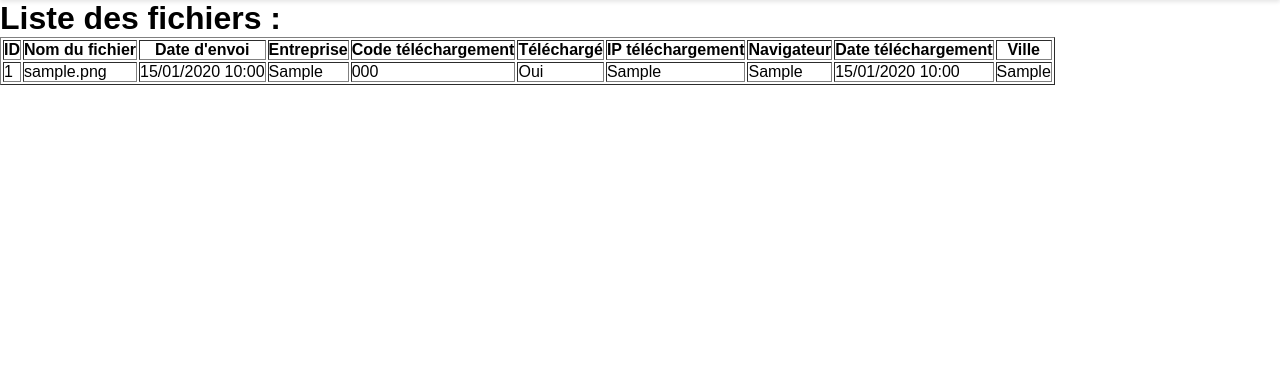
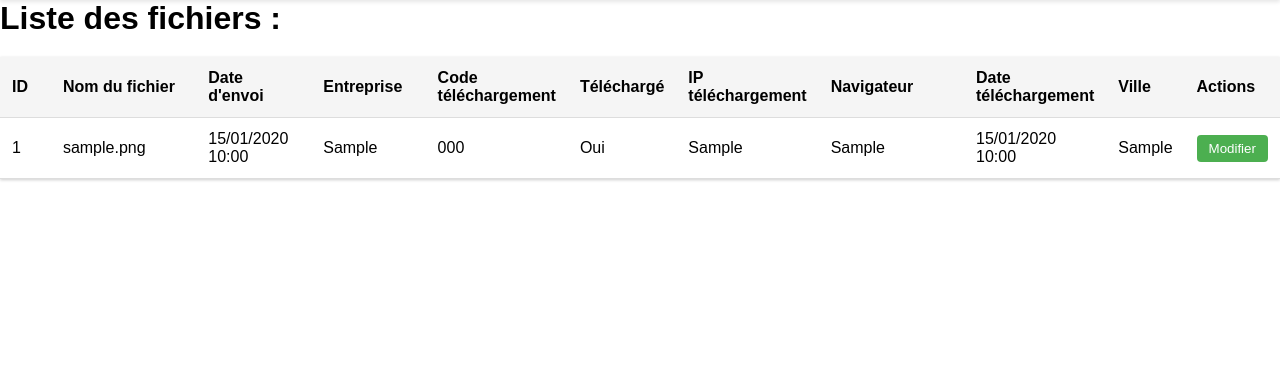
Before and after one commit to Povator/telelec-transfert, a PHP site: page /admin/dashboard.php in a window 1280 px wide. Shown: the part 66-446 px from the top of the page. Run offline with PHP 8.4, Linux system fonts and the light colour scheme; tables that the repository leaves empty or names only in its code hold one stand-in row (values such as "Sample post").

Commit message:
Amelioration dashboard admin

```diff
--- a/Transfert/send.php
+++ b/Transfert/send.php
@@ -3,7 +3,7 @@
   <head>
       <meta charset="UTF-8">
       <meta name="viewport" content="width=device-width, initial-scale=1.0">
-      <title>Transfert Tetelec</title>
+      <title>Transfert TeLelec</title>
       <link rel="stylesheet" href="/style.css">
       <style>
         #dropZone {
--- /dev/null
+++ b/admin/admin.css
@@ -0,0 +1,120 @@
+.admin-table {
+    width: 100%;
+    border-collapse: collapse;
+    margin: 20px 0;
+    background: white;
+    box-shadow: 0 1px 3px rgba(0,0,0,0.2);
+}
+
+.admin-table th, .admin-table td {
+    padding: 12px;
+    text-align: left;
+    border-bottom: 1px solid #ddd;
+}
+
+.admin-table th {
+    background-color: #f5f5f5;
+    font-weight: bold;
+}
+
+.admin-table tr:hover {
+    background-color: #f9f9f9;
+}
+
+.edit-btn {
+    padding: 6px 12px;
+    background-color: #4CAF50;
+    color: white;
+    border: none;
+    border-radius: 4px;
+    cursor: pointer;
+}
+
+.edit-btn:hover {
+    background-color: #45a049;
+}
+
+/* Style pour le modal */
+.modal {
+    display: none;
+    position: fixed;
+    top: 0;
+    left: 0;
+    width: 100%;
+    height: 100%;
+    background-color: rgba(0,0,0,0.5);
+}
+
+.modal-content {
+    background-color: white;
+    margin: 15% auto;
+    padding: 20px;
+    border-radius: 5px;
+    width: 80%;
+    max-width: 500px;
+}
+
+.close {
+    float: right;
+    font-size: 28px;
+    font-weight: bold;
+    cursor: pointer;
+}
+
+.form-group {
+    margin-bottom: 15px;
+}
+
+.form-group label {
+    display: block;
+    margin-bottom: 5px;
+}
+
+.form-group input {
+    width: 100%;
+    padding: 8px;
+    border: 1px solid #ddd;
+    border-radius: 4px;
+}
+
+/* Style pour la troncature du texte */
+.admin-table td.truncate {
+    max-width: 150px;
+    white-space: nowrap;
+    overflow: hidden;
+    text-overflow: ellipsis;
+}
+
+/* Style pour afficher le texte complet au survol */
+.admin-table td.truncate:hover {
+    position: relative;
+}
+
+.admin-table td.truncate:hover::after {
+    content: attr(title);
+    position: absolute;
+    left: 0;
+    top: 100%;
+    z-index: 1000;
+    background: white;
+    padding: 5px;
+    border: 1px solid #ddd;
+    border-radius: 4px;
+    box-shadow: 0 2px 4px rgba(0,0,0,0.2);
+    white-space: normal;
+    max-width: 300px;
+    word-wrap: break-word;
+}
+
+/* Ajustement de la largeur des colonnes */
+.admin-table th:nth-child(1) { width: 5%; }  /* ID */
+.admin-table th:nth-child(2) { width: 15%; } /* Nom fichier */
+.admin-table th:nth-child(3) { width: 10%; } /* Date */
+.admin-table th:nth-child(4) { width: 10%; } /* Entreprise */
+.admin-table th:nth-child(5) { width: 10%; } /* Code */
+.admin-table th:nth-child(6) { width: 5%; }  /* Téléchargé */
+.admin-table th:nth-child(7) { width: 10%; } /* IP */
+.admin-table th:nth-child(8) { width: 15%; } /* Navigateur */
+.admin-table th:nth-child(9) { width: 10%; } /* Date téléchargement */
+.admin-table th:nth-child(10) { width: 5%; } /* Ville */
+.admin-table th:nth-child(11) { width: 5%; } /* Actions */
--- a/admin/dashboard.php
+++ b/admin/dashboard.php
@@ -5,13 +5,14 @@
     <meta name="viewport" content="width=device-width, initial-scale=1.0">
     <title>Transfert Tetelec</title>
     <link rel="stylesheet" href="/style.css">
-    <script src="/script.js"></script>
+    <link rel="stylesheet" href="admin.css">
+    <script src="/script.js" defer></script>
+    <script src="admin.js" defer></script>
 </head>
 <body>
     <?php include '../Present/header.php'; ?>
 
     <main>
-
         <h1>Liste des fichiers :</h1>
         <?php
             date_default_timezone_set('Europe/Paris');
@@ -30,7 +31,7 @@
                 $files = $stmt->fetchAll(PDO::FETCH_ASSOC);
 
                 if (count($files) > 0) {
-                    echo "<table border='1'>";
+                    echo "<table class='admin-table'>";
                     echo "<tr>
                             <th>ID</th>
                             <th>Nom du fichier</th>
@@ -42,22 +43,24 @@
                             <th>Navigateur</th>
                             <th>Date téléchargement</th>
                             <th>Ville</th>
+                            <th>Actions</th>
                         </tr>";
 
                     foreach ($files as $file) {
-                        echo "<tr>";
+                        echo "<tr data-id='" . htmlspecialchars($file['id']) . "'>";
                         echo "<td>" . htmlspecialchars($file['id']) . "</td>";
-                        echo "<td>" . htmlspecialchars($file['filename']) . "</td>";
+                        echo "<td title='" . htmlspecialchars($file['filename']) . "' class='truncate'>" . htmlspecialchars($file['filename']) . "</td>";
                         $date = new DateTime($file['upload_date']);
                         echo "<td>" . $date->format('d/m/Y H:i') . "</td>";
-                        echo "<td>" . htmlspecialchars($file['company']) . "</td>";
+                        echo "<td class='truncate'>" . htmlspecialchars($file['company']) . "</td>";
                         echo "<td>" . htmlspecialchars($file['download_code']) . "</td>";
                         echo "<td>" . ($file['downloaded'] ? 'Oui' : 'Non') . "</td>";
                         echo "<td>" . htmlspecialchars($file['download_ip'] ?? 'Non téléchargé') . "</td>";
-                        echo "<td>" . htmlspecialchars($file['user_agent'] ?? 'Non téléchargé') . "</td>";
+                        echo "<td class='truncate' title='" . htmlspecialchars($file['user_agent'] ?? 'Non téléchargé') . "'>" . htmlspecialchars($file['user_agent'] ?? 'Non téléchargé') . "</td>";
                         $download_time = $file['download_time'] ? (new DateTime($file['download_time']))->format('d/m/Y H:i') : 'Non téléchargé';
                         echo "<td>" . $download_time . "</td>";
-                        echo "<td>" . htmlspecialchars($file['city'] ?? 'Non renseigné') . "</td>";
+                        echo "<td class='truncate'>" . htmlspecialchars($file['city'] ?? 'Non renseigné') . "</td>";
+                        echo "<td><button class='edit-btn' onclick='editFile(" . htmlspecialchars($file['id']) . ")'>Modifier</button></td>";
                         echo "</tr>";
                     }
 
@@ -71,6 +74,30 @@
         ?>
     </main>
 
+    <!-- Modal d'édition -->
+    <div id="editModal" class="modal">
+        <div class="modal-content">
+            <span class="close">&times;</span>
+            <h2>Modifier le fichier</h2>
+            <form id="editForm">
+                <input type="hidden" id="fileId" name="fileId">
+                <div class="form-group">
+                    <label for="filename">Nom du fichier :</label>
+                    <input type="text" id="filename" name="filename">
+                </div>
+                <div class="form-group">
+                    <label for="company">Entreprise :</label>
+                    <input type="text" id="company" name="company">
+                </div>
+                <div class="form-group">
+                    <label for="downloadCode">Code de téléchargement :</label>
+                    <input type="text" id="downloadCode" name="downloadCode">
+                </div>
+                <button type="submit">Enregistrer</button>
+            </form>
+        </div>
+    </div>
+
     <?php include '../Present/footer.php'; ?>
 </body>
 </html>
```
Also changed, not shown: admin/admin.js (added, +42 -0 lines), admin/update_file.php (added, +25 -0 lines), 2 other files.
